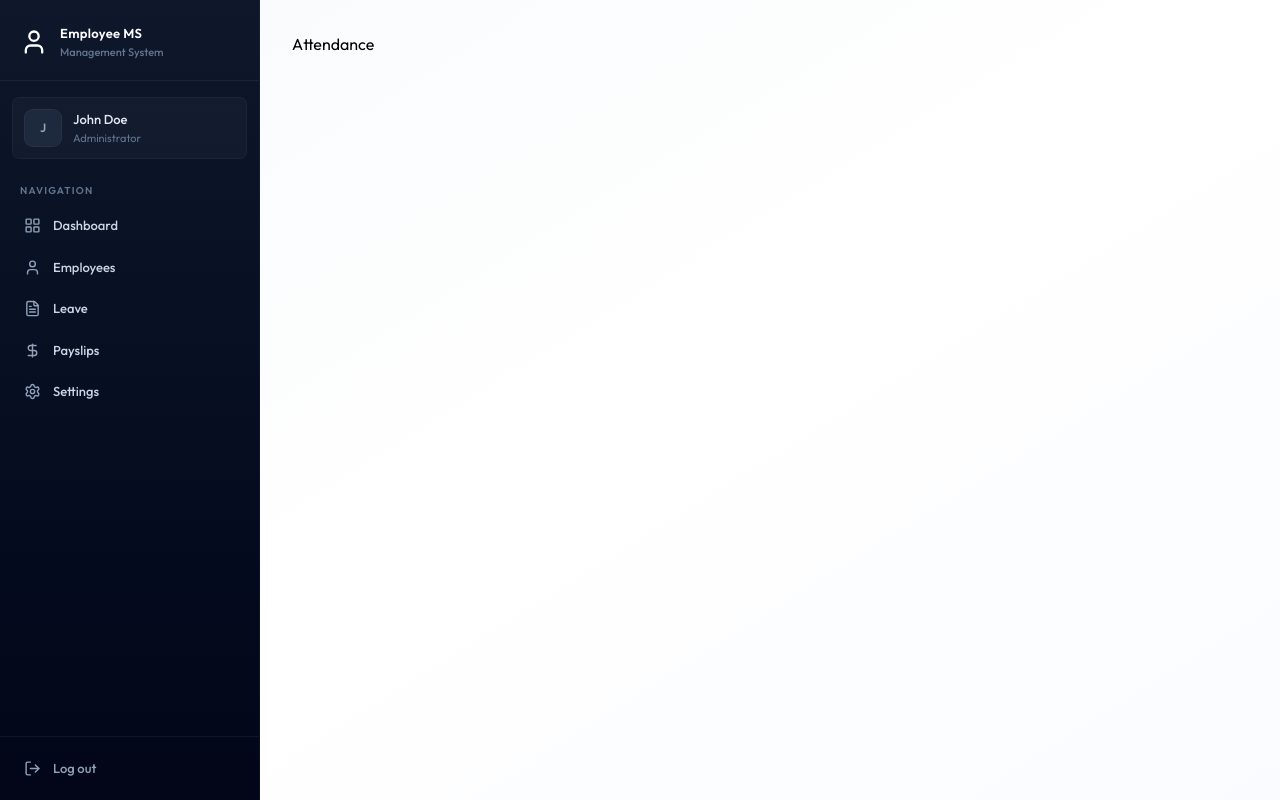
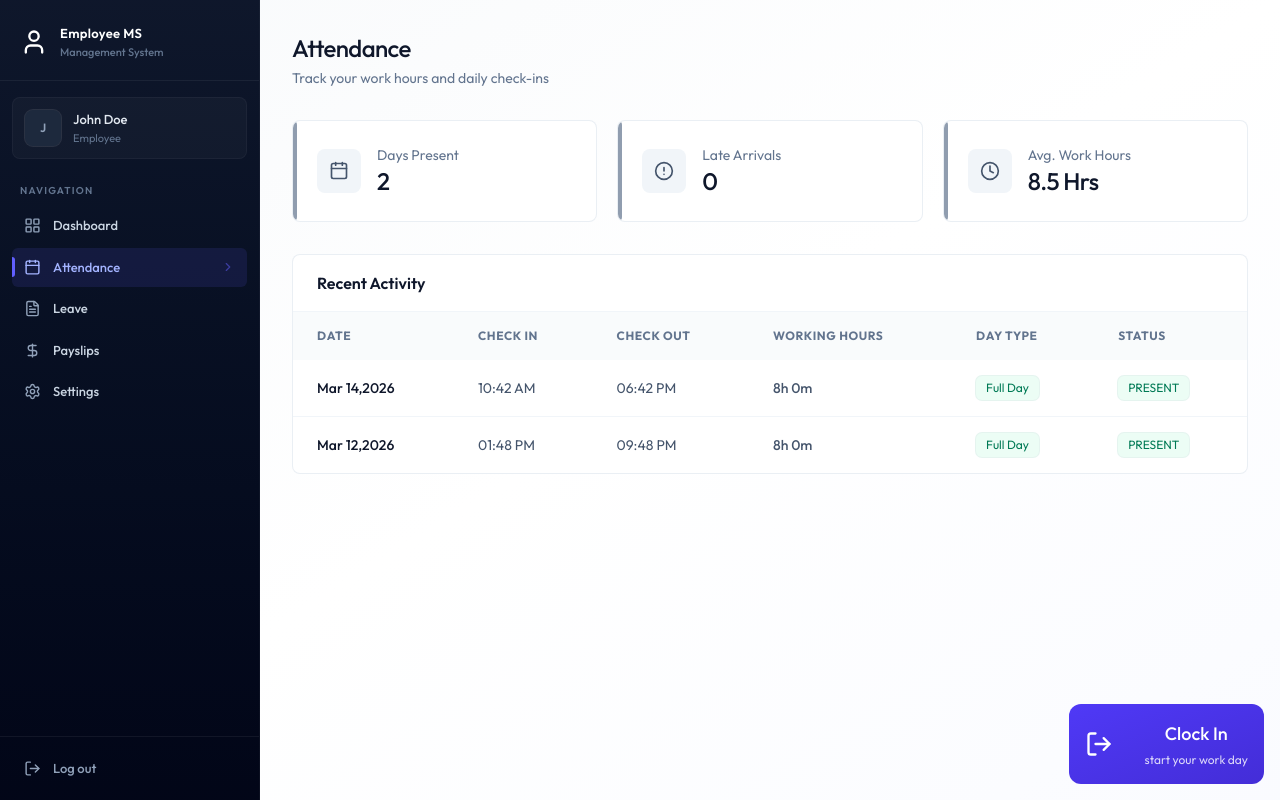
Before and after one commit to PRIYANSHU2569/FULLSTACK-EMS, a React (Vite) app: page /attendance in a window 1280 px wide. Built offline with nearby package versions, Linux system fonts and the light colour scheme.

Commit message:
Attendance page UI completed

```diff
--- a/package.json
+++ b/package.json
@@ -11,6 +11,7 @@
   },
   "dependencies": {
     "@tailwindcss/vite": "^4.3.3",
+    "date-fns": "^4.4.0",
     "lucide-react": "^1.26.0",
     "react": "^19.2.7",
     "react-dom": "^19.2.7",
--- a/src/components/Sidebar.jsx
+++ b/src/components/Sidebar.jsx
@@ -2,6 +2,7 @@
 import { Link, useLocation } from "react-router-dom";
 import { useEffect, useState } from "react";
 import { dummyProfileData } from "../assets/assets";
+
 import {
   UserIcon,
   MenuIcon,
@@ -28,7 +29,7 @@
     setMobileOpen(false);
   }, [pathname]);
 
-  const role = "ADMIN" || "EMPLOYEE";
+  const role = "" || "EMPLOYEE";
   const navItems = [
     { name: "Dashboard", href: "/dashboard", icon: LayoutGridIcon },
     role === "ADMIN"
--- /dev/null
+++ b/src/components/attendance/AttendanceHistory.jsx
@@ -0,0 +1,78 @@
+import React from "react";
+import { getDayTypeDisplay, getWorkingHoursDisplay } from "../../assets/assets";
+import { format } from "date-fns";
+
+const AttendanceHistory = ({ history }) => {
+  return (
+    <div className="card overflow-hidden">
+      <div className="px-6 py-4 border-b border-slate-100">
+        <h3 className="font-semibold text-slate-900">Recent Activity</h3>
+      </div>
+      <div className="overflow-x-auto">
+        <table className="table-modern">
+          <thead>
+            <tr>
+              <th className="px-6 py-4">Date</th>
+              <th className="px-6 py-4">Check In</th>
+              <th className="px-6 py-4">Check Out</th>
+              <th className="px-6 py-4">Working Hours</th>
+              <th className="px-6 py-4">Day Type</th>
+              <th className="px-6 py-4">Status</th>
+            </tr>
+          </thead>
+          <tbody>
+            {history.length === 0 ? (
+              <tr>
+                <td colSpan={6} className="text-center py-12 text-slate-400">
+                  No records found
+                </td>
+              </tr>
+            ) : (
+              history.map((record) => {
+                const dayType = getDayTypeDisplay(record);
+                return (
+                  <tr key={record._id || record.id}>
+                    <td className="px-6 py-4 font-medium text-slate-900">
+                      {format(new Date(record.date), "MMM dd,yyyy")}
+                    </td>
+                    <td className="px-6 py-4  text-slate-600">
+                      {record.checkIn
+                        ? format(new Date(record.checkIn), "hh:mm a")
+                        : "-"}
+                    </td>
+                    <td className="px-6 py-4  text-slate-600">
+                      {record.checkOut
+                        ? format(new Date(record.checkOut), "hh:mm a")
+                        : "-"}
+                    </td>
+                    <td className="px-6 py-4  text-slate-600 font-medium">
+                      {getWorkingHoursDisplay(record)}
+                    </td>
+                    <td className="px-6 py-4 ">
+                      {dayType.label !== "-" ? (
+                        <span className={`badge ${dayType.className}`}>
+                          {dayType.label}
+                        </span>
+                      ) : (
+                        "-"
+                      )}
+                    </td>
+                    <td className="px-6 py-4 ">
+                      <span
+                        className={`badge ${record.status === "PRESENT" ? "badge-success" : record.status === "LATE" ? "badge-warning" : "badge-danger"}`}
+                      >
+                        {record.status}
+                      </span>
+                    </td>
+                  </tr>
+                );
+              })
+            )}
+          </tbody>
+        </table>
+      </div>
+    </div>
+  );
+};
+
+export default AttendanceHistory;
--- /dev/null
+++ b/src/components/attendance/AttendanceStats.jsx
@@ -0,0 +1,37 @@
+import React from "react";
+import { CalendarIcon, AlertCircleIcon, ClockIcon } from "lucide-react";
+
+const AttendanceStats = ({ history }) => {
+  const totalPresent = history.filter(
+    (h) => (h.status === "PRESENT") | (h.status === "LATE"),
+  ).length;
+
+  const totalLate = history.filter((h) => h.status === "LATE").length;
+  const stats = [
+    { label: "Days Present", value: totalPresent, icon: CalendarIcon },
+    { label: "Late Arrivals", value: totalLate, icon: AlertCircleIcon },
+    { label: "Avg. Work Hours", value: "8.5 Hrs", icon: ClockIcon },
+  ];
+
+  return (
+    <div className="grid grid-cols-1 sm:grid-cols-3 gap-4 sm:gap-5 mb-8">
+      {stats.map((s) => (
+        <div
+          key={s.label}
+          className="card card-hover p-5 sm:p-6 flex items-center gap-4 relative overflow-hidden group"
+        >
+          <div className="absolute left-0 top-0 bottom-0 w-1 rounded-r-full bg-slate-500/70 group-hover:bg-indigo-500/70" />
+          <div className="p-3 bg-slate-100 rounded-lg group-hover:bg-indigo-50 transition-colors duration-200">
+            <s.icon className="w-5 h-5 text-slate-600 group-hover:text-indigo-600 transition-colors duration-200" />
+          </div>
+          <div>
+            <p className="text-sm text-slate-500">{s.label}</p>
+            <p className="text-2xl font-medium text-slate-900 tracking-tight">{s.value}</p>
+          </div>
+        </div>
+      ))}
+    </div>
+  );
+};
+
+export default AttendanceStats;
--- /dev/null
+++ b/src/components/attendance/CheckInButton.jsx
@@ -0,0 +1,51 @@
+import { Loader2Icon, LogOutIcon } from "lucide-react";
+import React from "react";
+import { useState } from "react";
+
+const CheckInButton = ({ todayRecord, onAction }) => {
+  const [loading, setLoading] = useState(false);
+
+  const handleAttendance = async () => {
+    setLoading(true);
+    setTimeout(() => {
+      onAction();
+      setLoading(false);
+    }, 1000);
+  };
+  if (todayRecord?.checkOut) {
+    return (
+      <div className="flex flex-col items-center justify-center p-8 bg-slate-50 border border-slate-200 rounded-2xl">
+        <h3>Work Day Completed</h3>
+        <p className="text-slate-500 text-sm mt-1">
+          Great job! See you tomorrow.
+        </p>
+      </div>
+    );
+  }
+  const isCheckedIn = !!todayRecord?.isCheckedIn;
+
+  return (
+    <div className="absolute bottom-4 right-4 flex flex-col z-1">
+      <button onClick={handleAttendance} className={`w-full max-w-xs flex justify-between items-center gap-8 p-4 rounded-xl bg-linear-to-br text-white ${isCheckedIn ? "from-slate-700 to-slate-900" :"from-indigo-600 to-indigo-700"}`}>
+        {loading ? (
+          <Loader2Icon className="animate-spin size-7" />
+        ) : isCheckedIn ? (
+          <LogOutIcon className="size-7" />
+        ) : (
+          <LogOutIcon className="size-7" />
+        )}
+
+        <div className="relative flex flex-col items-center text-center">
+          <h2 className="text-lg font-medium mb-1">
+            {loading ? "Processing..." : isCheckedIn ? "Clock out" : "Clock In"}
+          </h2>
+          <p className="text-xs opacity-80">
+            {isCheckedIn ? "Click to end your shift" : "start your work day"}
+          </p>
+        </div>
+      </button>
+    </div>
+  );
+};
+
+export default CheckInButton;
--- a/src/pages/Attendance.jsx
+++ b/src/pages/Attendance.jsx
@@ -1,9 +1,57 @@
-
+import { useEffect } from "react";
+import { useState, useCallback } from "react";
+import { dummyAttendanceData } from "../assets/assets";
+import Loading from "../components/Loading";
+import CheckInButton from "../components/attendance/CheckInButton";
+import AttendanceStats from "../components/attendance/AttendanceStats";
+import AttendanceHistory from "../components/attendance/AttendanceHistory";
 
 const Attendance = () => {
+  const [history, setHistory] = useState([]);
+  const [loading, setLoading] = useState(true);
+  const [isDeleted, setIsDeleted] = useState(false);
+  const fetchData = useCallback(async () => {
+    setHistory(dummyAttendanceData);
+    setTimeout(() => {
+      setLoading(false);
+    }, 1000);
+  }, []);
+
+  useEffect(() => {
+    fetchData();
+  }, [fetchData]);
+  if (loading) return <Loading />;
+
+  const today = new Date();
+  today.setHours(0, 0, 0, 0);
+  const todayRecord = history.find(
+    (r) => new Date(r.date).toDateString() === today.toDateString(),
+  );
+
   return (
-    <div>Attendance</div>
-  )
-}
+    <div className="animate-fade-in">
+      <div className="page-header">
+        <h1 className="page-title">Attendance</h1>
+        <p className="page-subtitle">
+          Track your work hours and daily check-ins
+        </p>
+      </div>
+      {isDeleted ? (
+        <div className="mb-8 p-6 bg-rose-50 border border-rose-200 rounded-2xl text-center">
+          <p className="text-rose-600">
+            You can no longer clock in or out because your employee record have
+            been marked as deleted.
+          </p>
+        </div>
+      ) : (
+        <div className="mb-8 ">
+          <CheckInButton todayRecord={todayRecord} onAction={fetchData} />
+        </div>
+      )}
+      <AttendanceStats history={history}/>
+      <AttendanceHistory history={history}/>
+    </div>
+  );
+};
 
-export default Attendance
+export default Attendance;
--- a/src/pages/Employees.jsx
+++ b/src/pages/Employees.jsx
@@ -26,7 +26,7 @@
 
   useEffect(() => {
     fetchEmployees();
-  }, []);
+  }, [fetchEmployees]);
 
   const filtered = employees.filter((emp) =>
     `${emp.firstName} ${emp.lastName} ${emp.position}`
```
Also changed, not shown: 1 other file (tests, documents, lock files or other folders).
